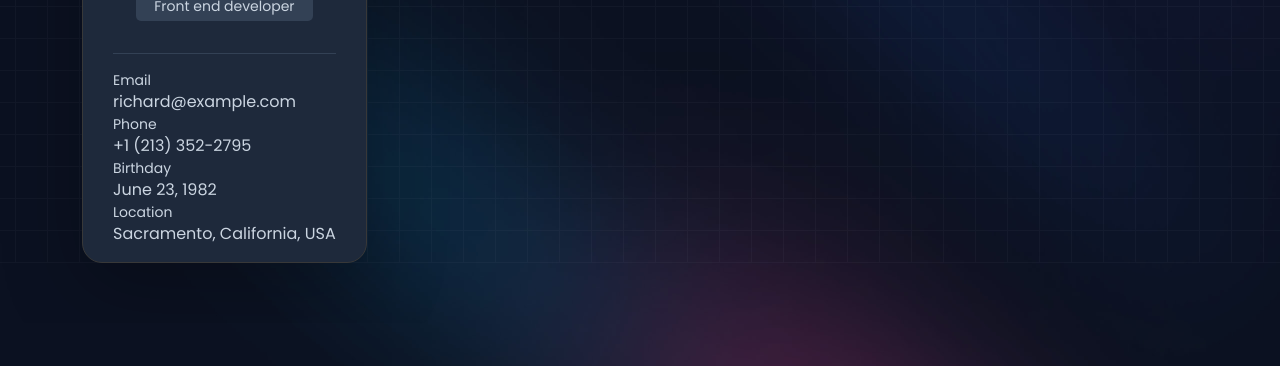
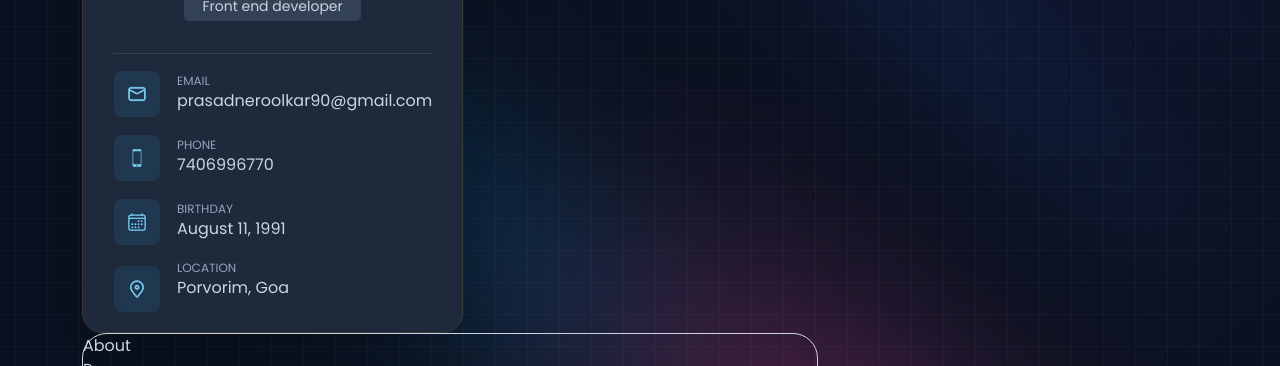
Before and after one commit to prasadneroolkar/newportfolio, a React (Vite) app: page / in a window 1280 px wide. Shown: the part 328-694 px from the top of the page. Built offline with nearby package versions, Linux system fonts and the light colour scheme.

Commit message:
deskstop css in progress

```diff
--- a/package.json
+++ b/package.json
@@ -11,8 +11,10 @@
   },
   "dependencies": {
     "bootstrap": "^5.3.3",
+    "ionicons": "^7.4.0",
     "react": "^18.3.1",
     "react-dom": "^18.3.1",
+    "react-icons": "^5.2.1",
     "sass": "^1.77.8"
   },
   "devDependencies": {
--- a/src/assets/styles/_main.scss
+++ b/src/assets/styles/_main.scss
@@ -7,7 +7,6 @@
   padding: 0;
   margin: 0;
   box-sizing: border-box;
-
 }
 
 
--- a/src/assets/styles/_variables.scss
+++ b/src/assets/styles/_variables.scss
@@ -4,20 +4,15 @@
 
 // Color variable map
 $colors: ( // non-nested values
-  background: #41873e,
+  bginfo: rgb(30, 41, 59),
   border: #c5c5c5,
   failure: rgba(199, 28, 28, 0.73),
   success: #00ac57,
   warning: #ea9f12,
   white: #ffffff,
-  // nested map inception
+  iconcolor:rgb(125 211 252/1), // nested map inception
   primary: (base: #25408f,
-    black: #000000,
-    orange: #f58320,
-    orange-light: #ffc075,
-    clay-brown: #6b3400,
-    green-trans: #41873e),
-  secondary: (para:#444444,
+    infospan:rgb(148 163 184/1), secondary: (),
   ));
 
 // Usage
--- a/src/components/Sidebar/SidebarContact.jsx
+++ b/src/components/Sidebar/SidebarContact.jsx
@@ -1,78 +1,86 @@
 import React from "react";
+import { CiMail } from "react-icons/ci";
+import { IoIosPhonePortrait } from "react-icons/io";
+import { IoCalendarOutline } from "react-icons/io5";
+import { CiLocationOn } from "react-icons/ci";
+import styles from "./SidebarContact.module.scss";
 
 const SidebarContact = () => {
   return (
-    <div className="sidebar-info_more">
-      <ul className="contacts-list">
-        <li className="contact-item">
-          <div className="icon-box">
-            <ion-icon
+    <div className={styles.sidebar_info_more}>
+      <ul className={styles.contacts_list}>
+        <li className={styles.contact_item}>
+          <div className={styles.icon_box}>
+            <CiMail
               name="mail-outline"
               role="img"
               class="md hydrated"
               aria-label="mail outline"
-            ></ion-icon>
+            ></CiMail>
           </div>
 
-          <div className="contact-info">
-            <p className="contact-title">Email</p>
+          <div className={styles.contact_info}>
+            <p className={styles.contact_title}>Email</p>
 
-            <a href="mailto:richard@example.com" className="contact-link">
-              richard@example.com
+            <a
+              href="mailto:prasadneroolkar90@gmail.com"
+              className={styles.contact_link}
+            >
+              prasadneroolkar90@gmail.com
             </a>
           </div>
         </li>
 
-        <li className="contact-item">
-          <div className="icon-box">
-            <ion-icon
+        <li className={styles.contact_item}>
+          <div className={styles.icon_box}>
+            <IoIosPhonePortrait
               name="phone-portrait-outline"
               role="img"
               class="md hydrated"
               aria-label="phone portrait outline"
-            ></ion-icon>
+            ></IoIosPhonePortrait>
           </div>
 
-          <div className="contact-info">
-            <p className="contact-title">Phone</p>
+          <div className={styles.contact_info}>
+            <p className={styles.contact_title}>Phone</p>
 
-            <a href="tel:+12133522795" className="contact-link">
-              +1 (213) 352-2795
+            <a href="tel:+917406996770" className={styles.contact_link}>
+              7406996770
             </a>
           </div>
         </li>
 
-        <li className="contact-item">
-          <div className="icon-box">
-            <ion-icon
+        <li className={styles.contact_item}>
+          <div className={styles.icon_box}>
+            <IoCalendarOutline
               name="calendar-outline"
               role="img"
               class="md hydrated"
               aria-label="calendar outline"
-            ></ion-icon>
+            ></IoCalendarOutline>
           </div>
 
-          <div className="contact-info">
-            <p className="contact-title">Birthday</p>
+          <div className={styles.contact_info}>
+            <p className={styles.contact_title}>Birthday</p>
 
-            <time dateTime="1982-06-23">June 23, 1982</time>
+            <time dateTime="1991-08-11">August 11, 1991</time>
           </div>
         </li>
 
-        <li className="contact-item">
-          <div className="icon-box">
-            <ion-icon
+        <li className={styles.contact_item}>
+          <div className={styles.icon_box}>
+            <CiLocationOn
               name="location-outline"
               role="img"
               class="md hydrated"
               aria-label="location outline"
-            ></ion-icon>
+            ></CiLocationOn>
           </div>
 
-          <div className="contact-info">
-            <p className="contact-title">Location</p>
+          <div className={styles.contact_info}>
+            <p className={styles.contact_title}>Location</p>
 
-            <address>Sacramento, California, USA</address>
+            <address>Porvorim, Goa</address>
           </div>
         </li>
       </ul>
--- /dev/null
+++ b/src/components/Sidebar/SidebarContact.module.scss
@@ -0,0 +1,71 @@
+@import '../../assets/styles/variables';
+@import '../../assets/styles/mixins';
+
+.sidebar_info_more {
+
+  .contacts_list {
+    display: grid;
+    grid-template-columns: 1fr;
+    gap: 16px;
+
+    .contact_item {
+      min-width: 100%;
+      display: flex;
+      align-items: center;
+      gap: 16px;
+
+      .icon_box {
+        position: relative;
+        // background: linear-gradient(to bottom right, hsl(0, 0%, 25%) 0%, hsla(0, 0%, 25%, 0) 50%);
+        width: 48px;
+        height: 48px;
+        border-radius: 8px;
+        display: flex;
+        justify-content: center;
+        align-items: center;
+        font-size: 1rem;
+        color: color(iconcolor);
+        box-shadow: var(--shadow-1);
+        z-index: 1;
+
+        &::before {
+          content: "";
+          position: absolute;
+          inset: 1px;
+          // background: color(bginfo);
+          background-color: #38bdf81a;
+
+
+          border-radius: inherit;
+          z-index: -1;
+
+        }
+
+        svg {
+          stroke-width: 1px;
+          width: 20px;
+          height: 20px;
+        }
+      }
+
+      .contact_info {
+        max-width: calc(100% - 64px);
+        width: calc(100% - 64px);
+
+        .contact_title {
+          color: color(primary, infospan);
+          @include font-rem(12px, 12px);
+          text-transform: uppercase;
+          margin-bottom: 2px;
+        }
+
+        .contact_link {
+          white-space: nowrap;
+          overflow: hidden;
+          text-overflow: ellipsis;
+        }
+      }
+
+    }
+  }
+}
--- a/src/main.jsx
+++ b/src/main.jsx
@@ -2,6 +2,7 @@ import React from "react";
 import ReactDOM from "react-dom/client";
 import "bootstrap/dist/css/bootstrap.min.css";
 import App from "./App.jsx";
+// import "ionicons/dist/css/ionicons.min.css";
 import "./assets/styles/_main.scss";
 
 ReactDOM.createRoot(document.getElementById("root")).render(
```
Also changed, not shown: 1 other file (tests, documents, lock files or other folders).
